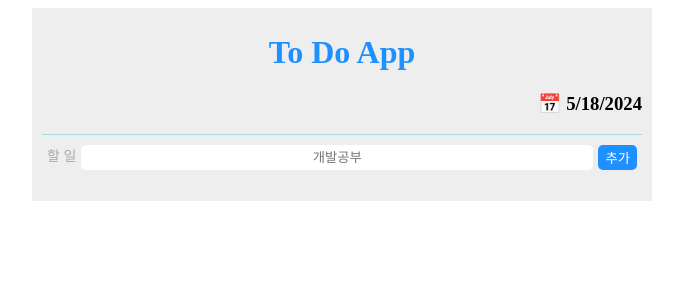
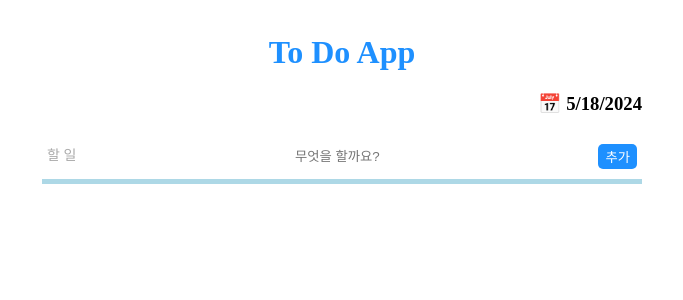
Before and after one commit to ggang89/ToDoApp5, a React (Create React App) app: page / in a window 1280 px wide. Shown: the top 300 px of the page, without its empty margins (298-981 px from the left). Built offline with nearby package versions, Linux system fonts and the light colour scheme.

Commit message:
css 수정

```diff
--- a/src/App.js
+++ b/src/App.js
@@ -6,7 +6,7 @@
   width: 600px;
   padding: 5px 10px;
   /* box-sizing: ; */
-  background: #eee;
+  background: #fff;
 
 `;
 
--- a/src/components/Header.jsx
+++ b/src/components/Header.jsx
@@ -1,8 +1,6 @@
 import styled from "styled-components";
 
-const Wrapper = styled.div`
-  border-bottom: 1px solid lightblue;
-`;
+
 const Title = styled.h1`
   color: dodgerblue;
   text-align: center;
@@ -14,9 +12,9 @@
 export default function Header() {
   const day = new Date();
   return (
-    <Wrapper>
+    <>
       <Title>To Do App</Title>
       <Day>📅 {day.toLocaleDateString()}</Day>
-    </Wrapper>
+    </>
   );
 }
--- a/src/components/TodoInput.jsx
+++ b/src/components/TodoInput.jsx
@@ -4,6 +4,7 @@
   justify-content: center;
   gap: 5px;
   padding: 10px 5px;
+  border-bottom: 5px solid lightblue;
 `;
 const Label = styled.label`
   font-size: 14px;
@@ -39,7 +40,7 @@
         onChange={handleAddText}
         type="text"
         id="addTodo"
-        placeholder=" 개발공부 "
+        placeholder=" 무엇을 할까요? "
         onKeyDown={enterkey}
       ></Input>
       <Button onClick={addTodoBtn}>추가</Button>
--- a/src/components/TodoList.jsx
+++ b/src/components/TodoList.jsx
@@ -6,7 +6,15 @@
   align-items: center;
   gap: 3px;
   padding: 0px 10px;
-  border-bottom: 1px solid dodgerblue;
+  border-bottom: 1px solid lightblue;
+`;
+const Input = styled.input`
+  flex:1;
+  border:none;
+  border-radius: 5px;
+  height: 25px;
+  margin-bottom: 10px;
+
 `;
 const Todo = styled.p`
   flex: 1;
@@ -26,6 +34,7 @@
   border-radius: 5px;
   color: white;
   cursor: pointer;
+
 `;
 export default function TodoList({
   isEditing,
@@ -41,12 +50,12 @@
     <>
       {isEditing ? (
         <Li>
-          <input
+          <Input
             value={todoTitle}
             onChange={handleUpdateTodo}
             onKeyDown={enterUpdate}
           />
-          <Button onClick={updateBtn}>저장</Button>
+          <Button $primary onClick={updateBtn}>저장</Button>
         </Li>
       ) : (
         <Li>
```
